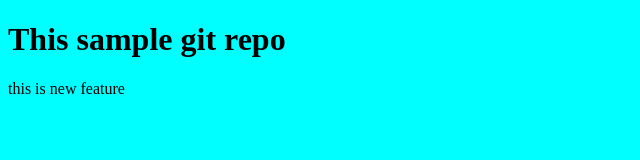
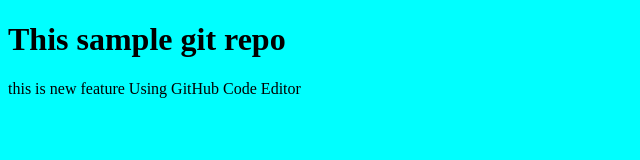
Before and after one commit to abdullahHalimzai/localToRemote, a plain HTML site: page index.html in a window 1280 px wide. Shown: the whole page, without its empty margins (0-640 px from the left). Drawn offline with Linux system fonts and the light colour scheme.

Commit message:
GitHub Editor

```diff
--- a/index.html
+++ b/index.html
@@ -9,5 +9,6 @@
 <body>
     <h1>This sample git repo</h1>
     this is new feature
+    Using GitHub Code Editor
 </body>
 </html>
```
